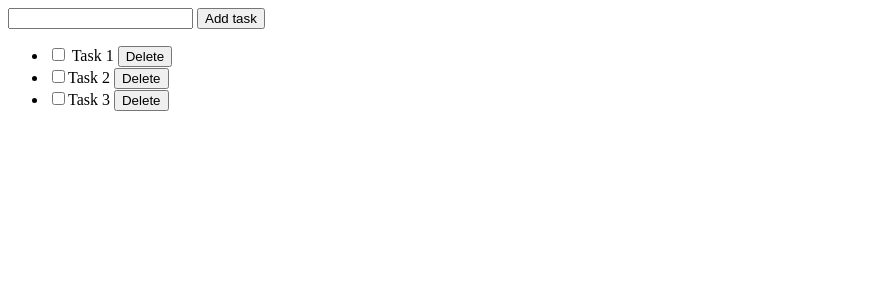
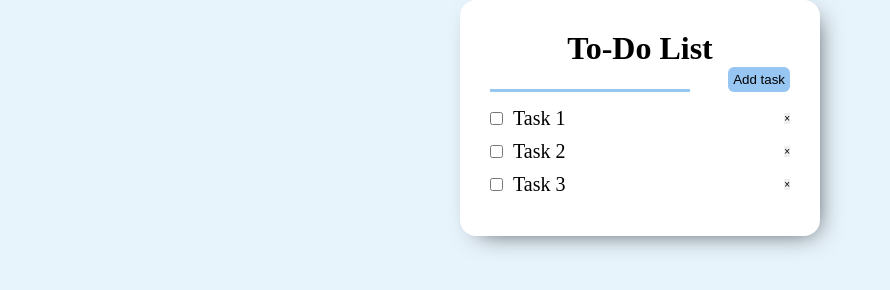
Before and after one commit to AleSanches1/hyperskill-frontend, a plain HTML site: page to-do-list/index.html in a window 1280 px wide. Shown: the whole page, without its empty margins (0-890 px from the left). Drawn offline with Linux system fonts and the light colour scheme.

Commit message:
to-do-list: stage 1 with styles

```diff
--- a/to-do-list/index.html
+++ b/to-do-list/index.html
@@ -7,20 +7,31 @@
 </head>
 <body>
 <div class="main">
-    <div class="container">
-        <input type="text" id="input-task">
-        <button class="button" id="add-task-button">Add task</button>
-        <ul id="task-list">
-            <li><input type="checkbox"><span class="task"> Task 1</span>
-                <button class="delete-btn">Delete</button>
-            </li>
-            <li><input type="checkbox"><span class="task">Task 2</span>
-                <button class="delete-btn">Delete</button>
-            </li>
-            <li><input type="checkbox"><span class="task">Task 3</span>
-                <button class="delete-btn">Delete</button>
-            </li>
-        </ul>
+    <div class="content">
+        <div class="container">
+            <h1>To-Do List</h1>
+            <div class="add-part">
+                <input type="text" id="input-task" class="input-task">
+                <button class="button add-task-button" id="add-task-button">Add task</button>
+            </div>
+            <ul id="task-list" class="items">
+                <li class="list-item">
+                    <div class="left-item"><input type="checkbox" class="checkbox"><span class="task">Task 1</span>
+                    </div>
+                    <button class="delete-btn">&times</button>
+                </li>
+                <li class="list-item">
+                    <div class="left-item"><input type="checkbox" class="checkbox"><span class="task">Task 2</span>
+                    </div>
+                    <button class="delete-btn">&times</button>
+                </li>
+                <li class="list-item">
+                    <div class="left-item"><input type="checkbox" class="checkbox"><span class="task">Task 3</span>
+                    </div>
+                    <button class="delete-btn">&times</button>
+                </li>
+            </ul>
+        </div>
     </div>
 </div>
 </body>
--- a/to-do-list/styles.css
+++ b/to-do-list/styles.css
@@ -0,0 +1,60 @@
+*{
+    padding: 0;
+    margin: 0;
+}
+body {
+    background: #e8f4fc;
+}
+
+.content {
+    display: flex;
+    justify-content: center;
+}
+
+.container {
+    padding: 30px;
+    width: 300px;
+    text-align: center;
+    background: #fff;
+    border-radius: 16px;
+    border: none;
+    box-shadow: 7px 7px 26px -11px rgba(0, 0, 0, 0.75);
+}
+.add-part{
+    display: flex;
+    justify-content: space-between;
+    margin-bottom: 15px;
+}
+.input-task{
+    border: none;
+    border-bottom: 3px solid #96c6f1;
+    width: 200px;
+}
+.add-task-button{
+    background: #96c6f1;
+    border: none;
+    padding: 5px;
+    border-radius: 6px;
+}
+.items{
+    list-style: none;
+    text-align: left;
+}
+.list-item{
+    display: flex;
+    align-items: center;
+    margin-bottom: 10px;
+    justify-content: space-between;
+}
+.checkbox{
+    border-radius: 6px;
+}
+.task{
+    margin: 10px;
+    font-size: 20px;
+}
+.delete-btn{
+    font-size: 10px;
+    color: black;
+    border: none;
+}
```
